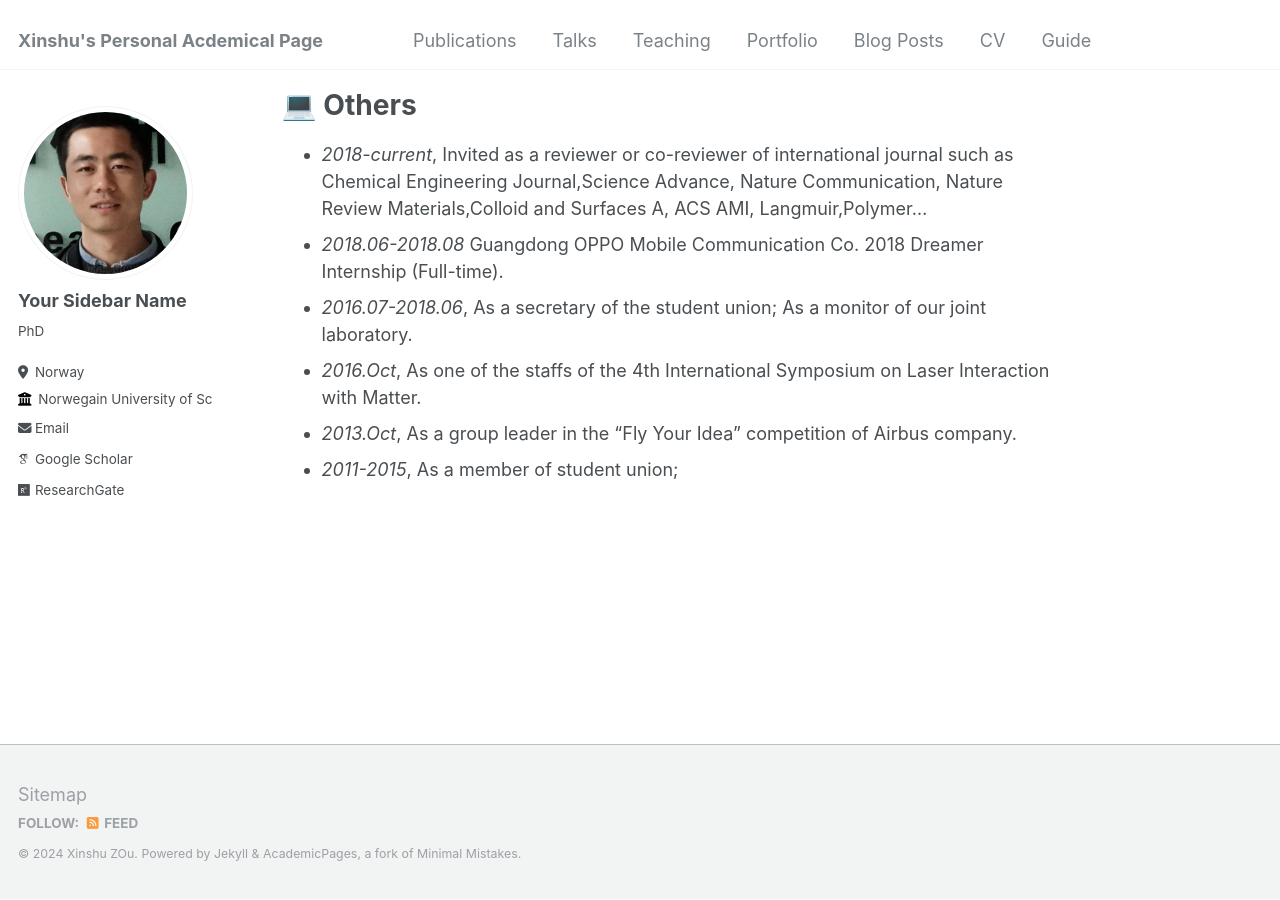
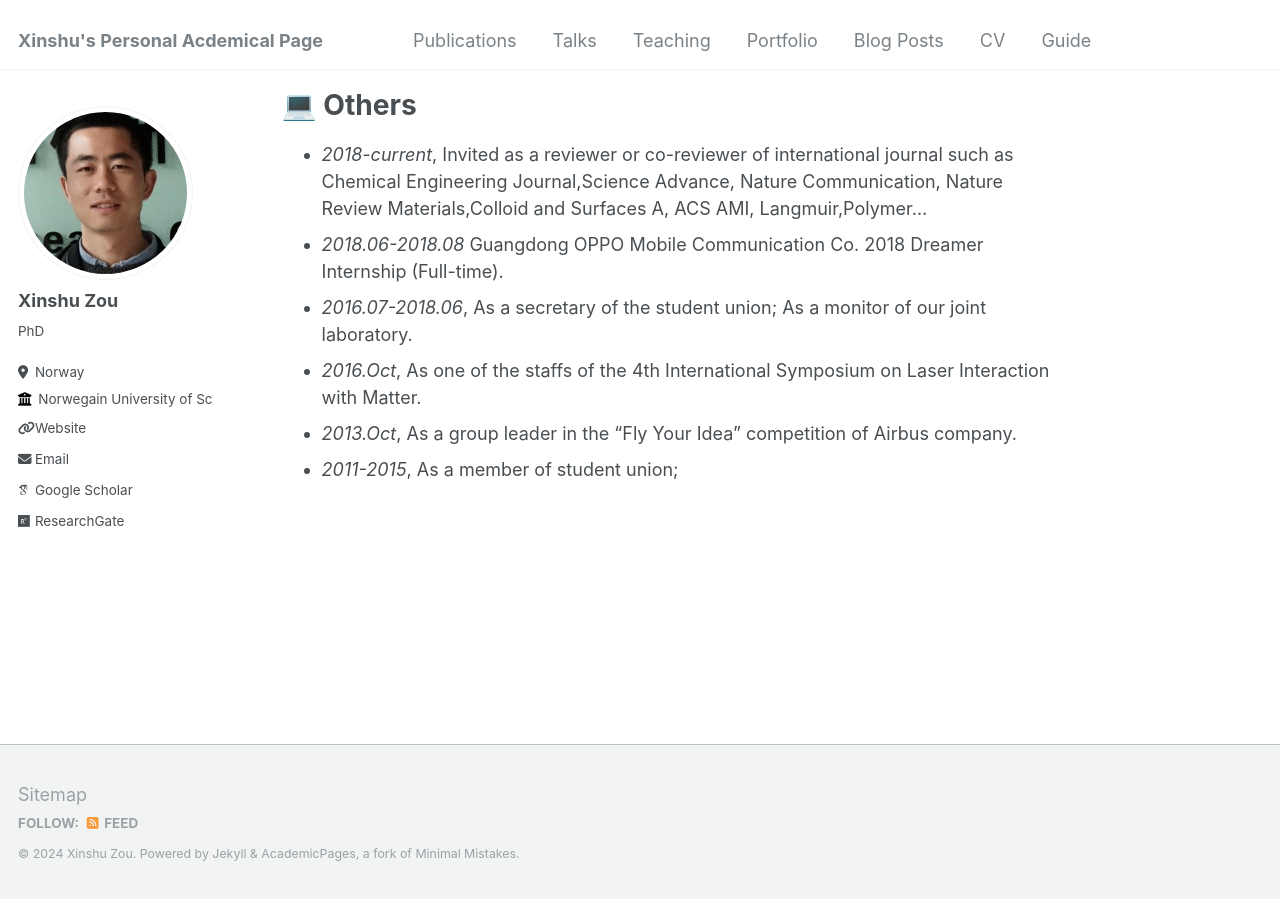
Before and after one commit to xinshuzou/xinshuzou, a Jekyll site: the page built from _pages/about.md, in a window 1280 px wide and 900 px high, scrolled down 3596 px. Built offline with Jekyll 4.4.1, drawn with Linux system fonts in a browser that asks for light colours; some web fonts are replaced.

Commit message:
Update _config.yml

```diff
--- a/_config.yml
+++ b/_config.yml
@@ -10,7 +10,7 @@
 locale                   : "en-US"
 title                    : "Xinshu's Personal Acdemical Page"
 title_separator          : "-"
-name                     : &name "Xinshu ZOu"
+name                     : &name "Xinshu Zou"
 description              : &description "personal description"
 url                      : https://xinshuzou.github.io/xinshuzou/ # the base hostname & protocol for your site e.g. "https://xinshuzou.github.io/xinshuzou/"
 baseurl                  : "" # the subpath of your site, e.g. "/blog"
@@ -22,12 +22,12 @@ repository               : "academicpages/academicpages.github.io"
 author:
   # Biographic information
   avatar           : "profile.png"
-  name             : "Your Sidebar Name"
+  name             : "Xinshu Zou"
   pronouns         : # example: "she/her"
   bio              : "PhD"
   location         : "Norway"
   employer         : "Norwegain University of Science and Technology, Shanghai Jiao Tong University"
-  uri              : # URL
+  uri              : https://xinshuzou.github.io/xinshuzou/
   email            : "xinshu.zou@ntnu.no"
 
   # Academic websites
```
